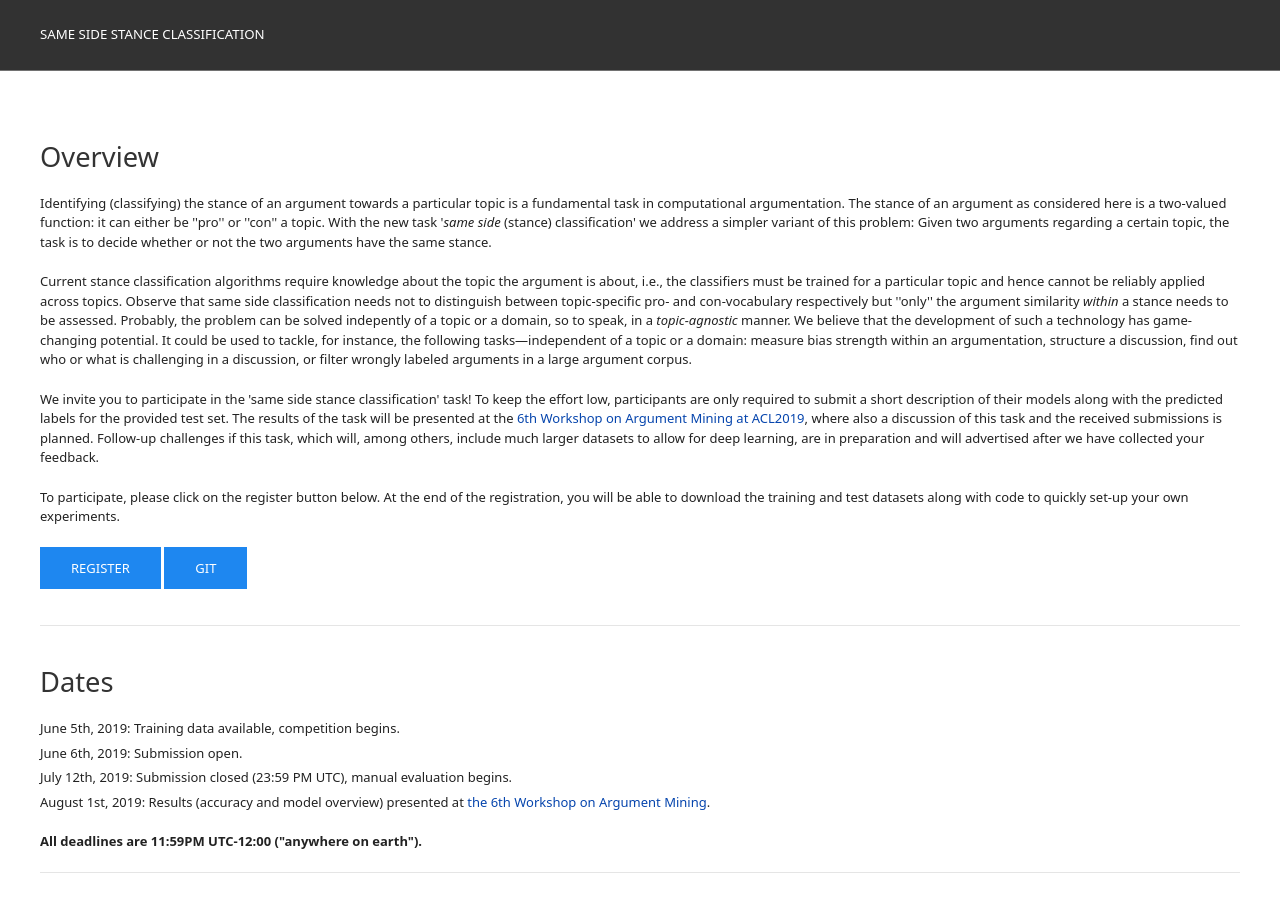
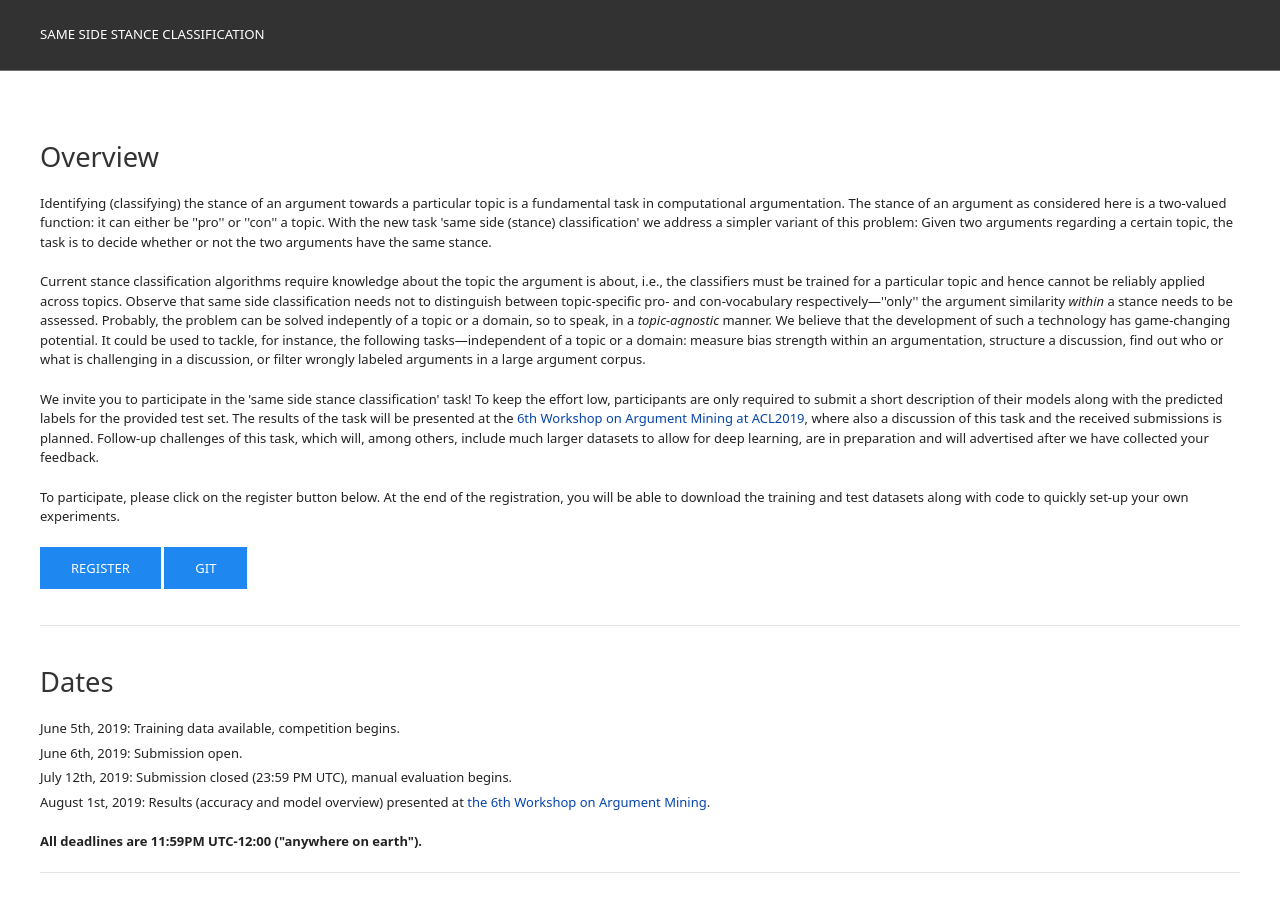
Before and after one commit to shahbazsyed/sameside-webis-de.github.io, a Jekyll site: the page built from index.html, in a window 1280 px wide and 900 px high. Built offline with Jekyll 4.4.1, drawn with Linux system fonts in a browser that asks for light colours.

Commit message:
Update index.html

```diff
--- a/index.html
+++ b/index.html
@@ -10,13 +10,13 @@
 
         <h1>Overview</h1>
 <p>
-Identifying (classifying) the stance of an argument towards a particular topic is a fundamental task in computational argumentation. The stance of an argument as considered here is a two-valued function: it can either be ''pro'' or ''con'' a topic. With the new task '<i>same side</i> (stance) classification' we address a simpler variant of this problem: Given two arguments regarding a certain topic, the task is to decide whether or not the two arguments have the same stance.
+Identifying (classifying) the stance of an argument towards a particular topic is a fundamental task in computational argumentation. The stance of an argument as considered here is a two-valued function: it can either be ''pro'' or ''con'' a topic. With the new task 'same side (stance) classification' we address a simpler variant of this problem: Given two arguments regarding a certain topic, the task is to decide whether or not the two arguments have the same stance.
 </p>
 <p>
-Current stance classification algorithms require knowledge about the topic the argument is about, i.e., the classifiers must be trained for a particular topic and hence cannot be reliably applied across topics. Observe that same side classification needs not to distinguish between topic-specific pro- and con-vocabulary respectively but ''only'' the argument similarity <i>within</i> a stance needs to be assessed. Probably, the problem can be solved indepently of a topic or a domain, so to speak, in a <i>topic-agnostic</i> manner. We believe that the development of such a technology has game-changing potential. It could be used to tackle, for instance, the following tasks&mdash;independent of a topic or a domain: measure bias strength within an argumentation, structure a discussion, find out who or what is challenging in a discussion, or filter wrongly labeled arguments in a large argument corpus.
+Current stance classification algorithms require knowledge about the topic the argument is about, i.e., the classifiers must be trained for a particular topic and hence cannot be reliably applied across topics. Observe that same side classification needs not to distinguish between topic-specific pro- and con-vocabulary respectively&mdash;''only'' the argument similarity <i>within</i> a stance needs to be assessed. Probably, the problem can be solved indepently of a topic or a domain, so to speak, in a <i>topic-agnostic</i> manner. We believe that the development of such a technology has game-changing potential. It could be used to tackle, for instance, the following tasks&mdash;independent of a topic or a domain: measure bias strength within an argumentation, structure a discussion, find out who or what is challenging in a discussion, or filter wrongly labeled arguments in a large argument corpus.
 </p>
 <p>
-We invite you to participate in the 'same side stance classification' task! To keep the effort low, participants are only required to submit a short description of their models along with the predicted labels for the provided test set. The results of the task will be presented at the <a href="https://argmining19.webis.de/" target="_blank">6th Workshop on Argument Mining at ACL2019</a>, where also a discussion of this task and the received submissions is planned. Follow-up challenges if this task, which will, among others, include much larger datasets to allow for deep learning, are in preparation and will advertised after we have collected your feedback.
+We invite you to participate in the 'same side stance classification' task! To keep the effort low, participants are only required to submit a short description of their models along with the predicted labels for the provided test set. The results of the task will be presented at the <a href="https://argmining19.webis.de/" target="_blank">6th Workshop on Argument Mining at ACL2019</a>, where also a discussion of this task and the received submissions is planned. Follow-up challenges of this task, which will, among others, include much larger datasets to allow for deep learning, are in preparation and will advertised after we have collected your feedback.
 </p>
 <p>
 To participate, please click on the register button below. At the end of the registration, you will be able to download the training and test datasets along with code to quickly set-up your own experiments.
```
